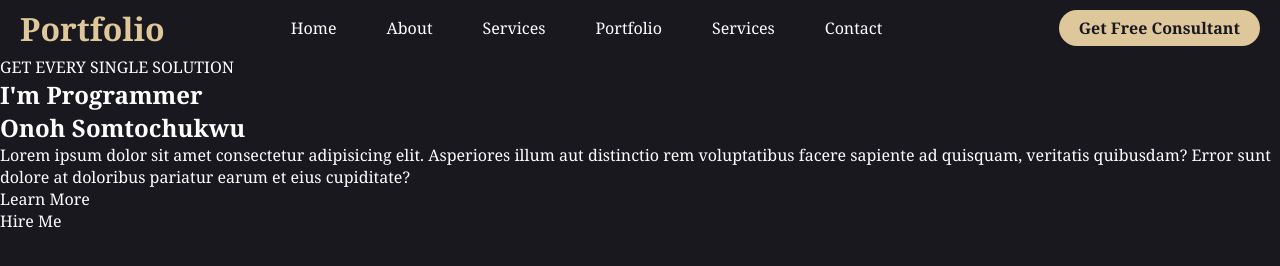
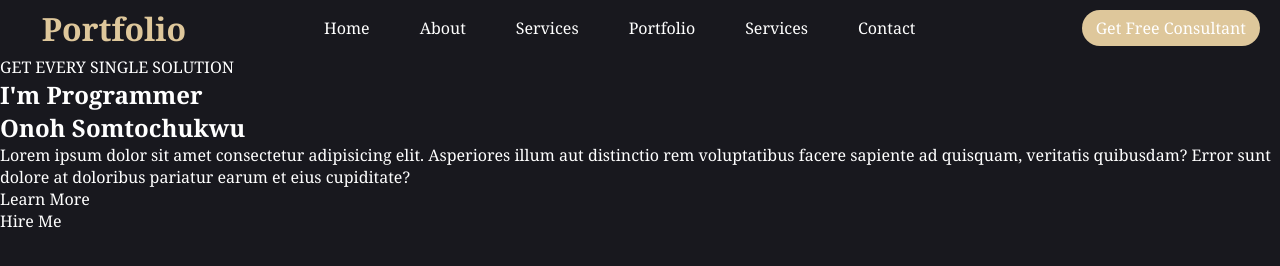
Before and after one commit to Hack-Light/personalPortfolioChallenge, a plain HTML site: page index.html in a window 1280 px wide. Drawn offline with Linux system fonts and the light colour scheme.

Commit message:
I changed the layout of nav to Grid layout

```diff
--- a/index.html
+++ b/index.html
@@ -9,7 +9,7 @@
   <body>
     <nav>
       <h2 id="logo">Portfolio</h2>
-      <ul>
+      <ul id="ul">
         <li><a href="#">Home</a></li>
         <li><a href="#">About</a></li>
         <li><a href="#">Services</a></li>
--- a/main.css
+++ b/main.css
@@ -8,6 +8,7 @@
 body {
   background-color: #18181e;
   color: white;
+  width: 100%;
 }
 
 a {
@@ -17,18 +18,17 @@ a {
 
 /* header begin */
 
-header {
-  width: 100%;
-}
-
 nav {
   width: 100%;
   margin: 0 auto;
-  display: flex;
-  justify-content: space-around;
+  grid-template-columns: 1fr 2fr 1fr;
+  grid-template-rows: 7vh;
+  display: grid;
+  justify-items: center;
   height: 7vh;
   align-items: center;
   margin: auto 0;
+  grid-template-areas: "logo ul ul btn-header";
 }
 
 #logo {
@@ -36,11 +36,13 @@ nav {
   margin-right: 50px;
   color: #dec79b;
   font-size: 2em;
+  grid-area: logo;
 }
 
 ul {
   display: flex;
   margin: 0 auto;
+  grid-area: ul;
   /* width: 60%; */
   list-style: none;
 }
@@ -54,14 +56,13 @@ ul:hover {
   cursor: pointer;
 }
 
-p.btn-header {
-  padding: 7px 20px;
+.btn-header {
   background-color: #dec79b;
-  border-radius: 30px;
+  margin-left: 50px;
   margin-right: 20px;
-  margin-left: 50px;
-  color: #18181e;
-  font-weight: bold;
+  padding: 7px 14px;
+  border-radius: 25px;
+  grid-area: btn-header;
 }
 
 /* header end */
```
